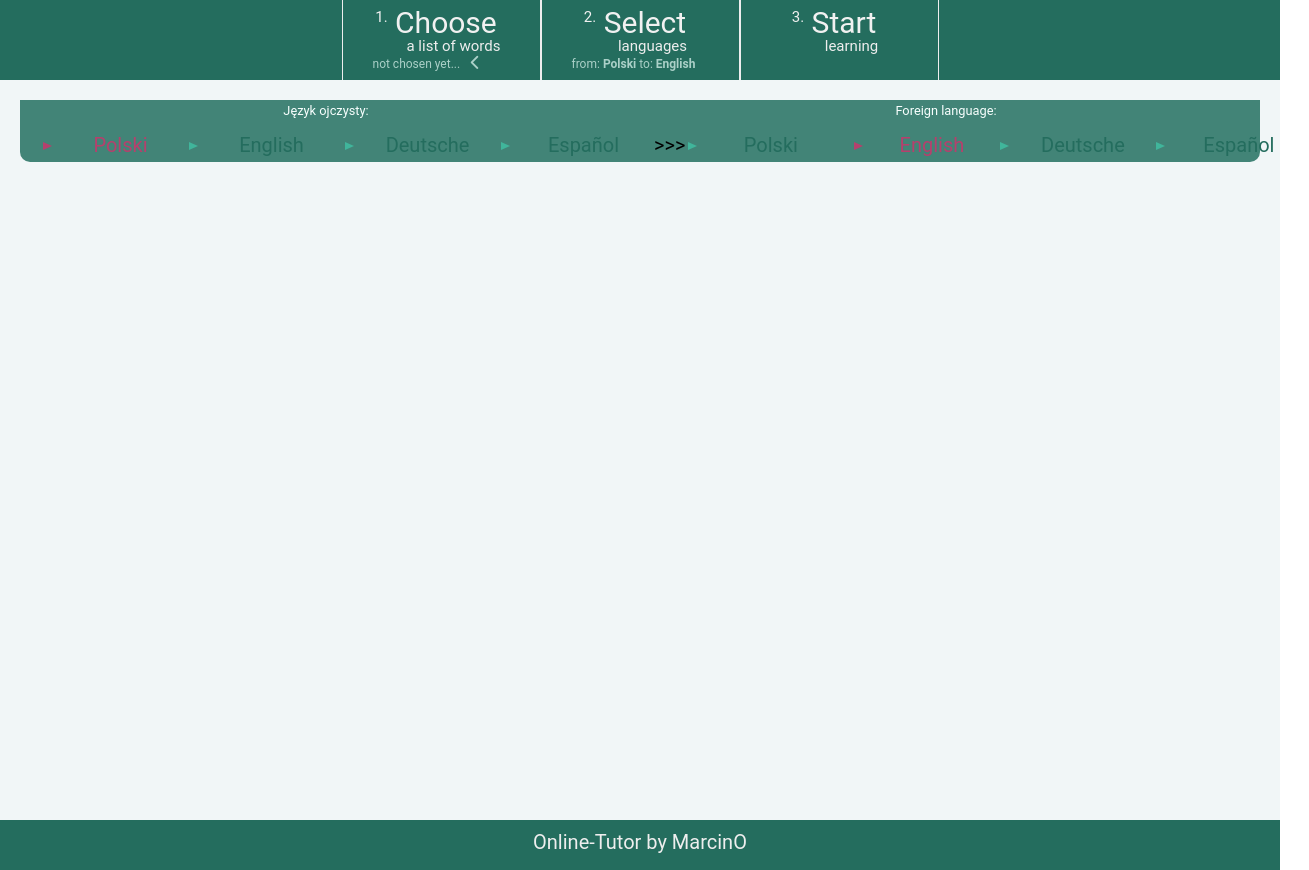
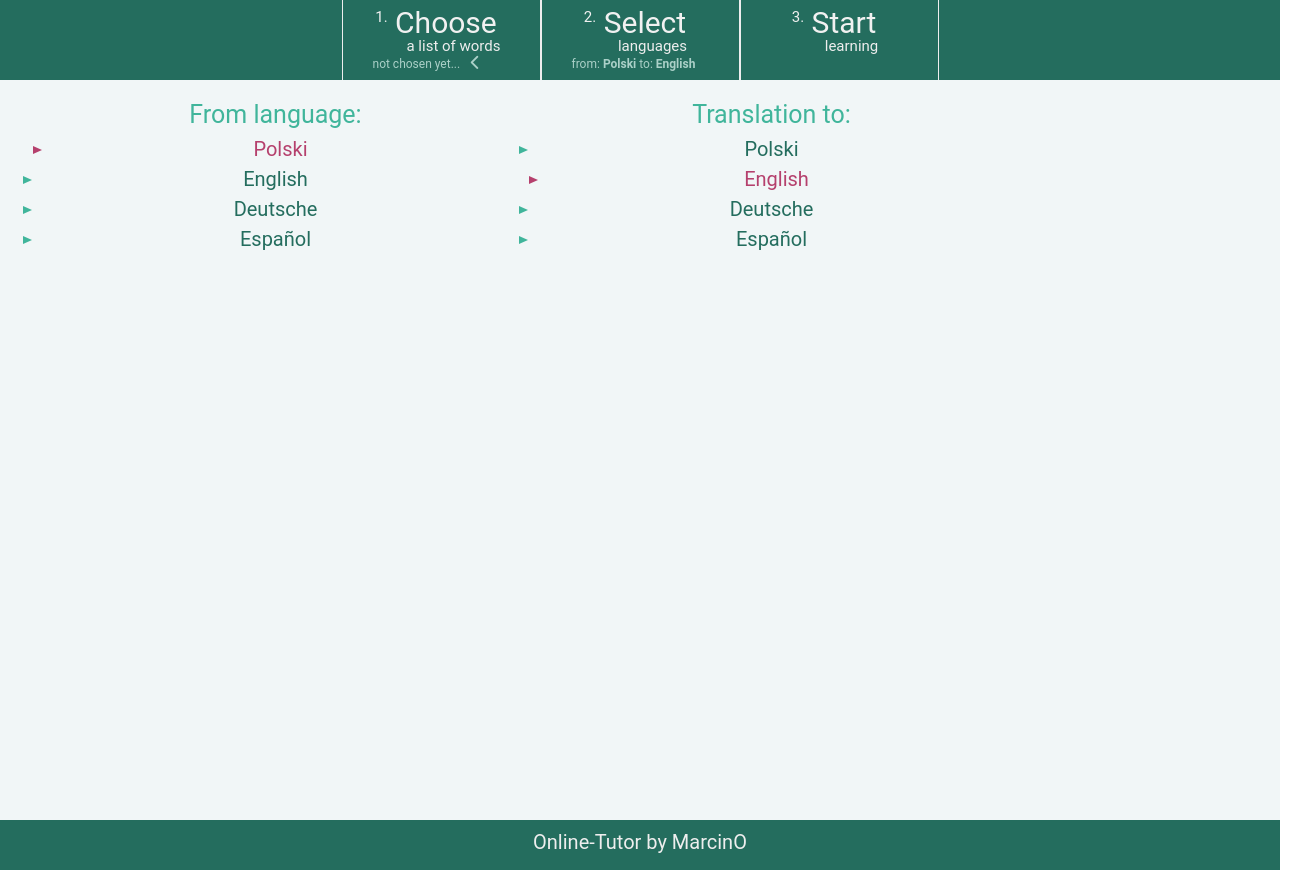
Before and after one commit to MarcinOstaszewski/online-tutor, a React (Create React App) app: page /select in a window 1280 px wide. Shown: the whole page, 1309 px wide, since content can reach past the window. Built offline with nearby package versions, Linux system fonts and the light colour scheme; no server answers.

Commit message:
change display of Language Selector

```diff
--- a/src/containers/LanguagesSelector/LanguageSelect/LanguageSelect.module.css
+++ b/src/containers/LanguagesSelector/LanguageSelect/LanguageSelect.module.css
@@ -1,8 +1,6 @@
 .LanguageSelect {
-    height: 25px;
-    /* width: 250px; */
+    box-sizing: border-box;
     display: flex;
-    flex-direction: row;
+    flex-direction: column;
     justify-content: space-around;
-    align-items: center;
 }
--- a/src/containers/LanguagesSelector/LanguagesSelector.js
+++ b/src/containers/LanguagesSelector/LanguagesSelector.js
@@ -5,29 +5,25 @@ import styles from './LanguagesSelector.module.css';
 
 const LanguagesSelector = (props) => {
 
-    // console.log(props.isActive)
-
-
     return (
-        <div >
-            <div className={styles.LangInfo}>
-                <div>Język ojczysty:</div>
-                <div>Foreign language:</div>
-            </div>
-            <div className={styles.Selector}>
+        <div className={styles.Selector}>
+            <div className={styles.from}>
+                <p>From language:</p>
                 <LanguageSelect
                     languageClicked={props.langChosenHandler}
                     languages={props.languages}
                     isActive={props.isActive}
                     role="q"
-                    />
-                <div className={styles.Divider}> >>> </div>
+                />
+            </div>
+            <div className={styles.to}>
+                <p>Translation to:</p>
                 <LanguageSelect
                     languageClicked={props.langChosenHandler}
                     languages={props.languages}
                     isActive={props.isActive}
                     role="a"
-                    />
+                />
             </div>
         </div>
      );
--- a/src/containers/LanguagesSelector/LanguagesSelector.module.css
+++ b/src/containers/LanguagesSelector/LanguagesSelector.module.css
@@ -1,26 +1,17 @@
-.LangInfo {
-    font-size: 0.8rem;
-    line-height: 1.4rem;
+.Selector {
+    width: 100%;
+    height: 500px;
     display: flex;
-    flex-flow: row nowrap;
-    justify-content: space-around;
-    background-color: #428477;
-    color: #f8fffe;
 }
-.LangInfo div {
-    padding: 0 15px;
+.Selector>div {
+    width: 40%;
+    display: flex;
+    flex-direction: column;
+    height: 100%;
 }
-.Selector {
-    padding: 10px 10px 5px 10px;
-    border-radius: 0 0 10px 10px;
-    display: flex;
-    flex-flow: row nowrap;
-    justify-content: space-between;
-    background-color: #428477;
+.Selector p {
+    font-size: 25px;
+    color: #40b59b;
+    padding-left: 15px;
+    margin: 0 0 5px 0;
 }
-.Divider {
-    width: 50px;
-    display: flex;
-    justify-content: center;
-    align-items: center;
-}
```
